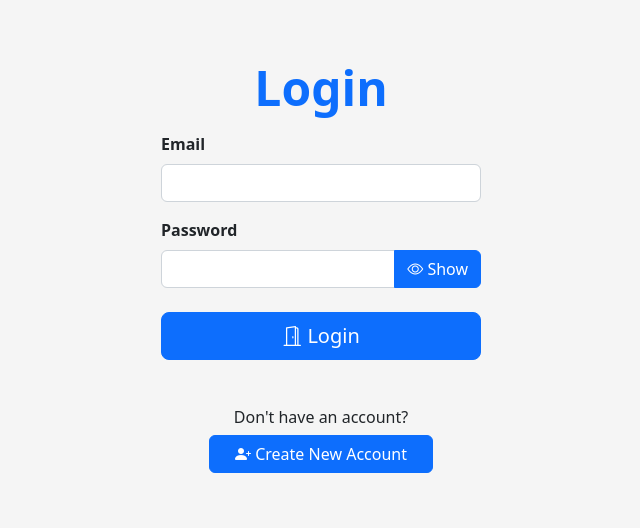
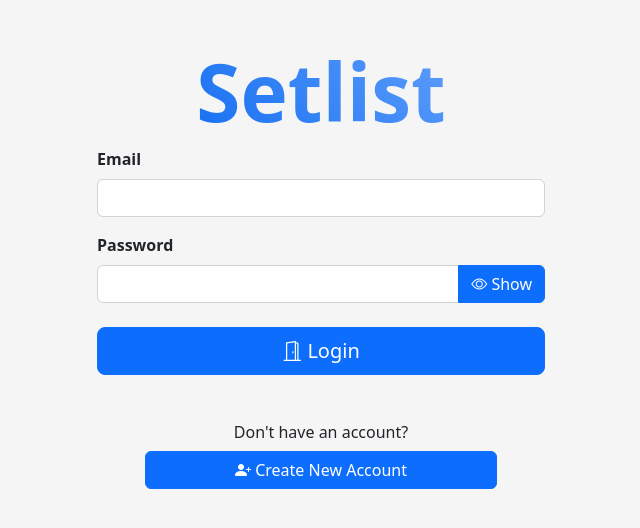
Before and after one commit to crvouga/setlist, a Nuxt app: page /login in a window 1280 px wide. Shown: the part 110-638 px from the top of the page, without its empty margins (319-959 px from the left). Built offline with nearby package versions, Linux system fonts and the light colour scheme.

Commit message:
added logo

```diff
--- /dev/null
+++ b/components/Logo.vue
@@ -0,0 +1,23 @@
+<template>
+  <h1 class="logo">Setlist</h1>
+</template>
+
+<style lang="scss">
+$primary: #0d6efd;
+
+.logo {
+  font-size: 5rem;
+  font-weight: 900;
+  background-color: $primary;
+  background-image: linear-gradient(
+    45deg,
+    darken($primary, 5%),
+    lighten($primary, 20%)
+  );
+  background-size: 100%;
+  -webkit-background-clip: text;
+  -moz-background-clip: text;
+  -webkit-text-fill-color: transparent;
+  -moz-text-fill-color: transparent;
+}
+</style>
--- a/package.json
+++ b/package.json
@@ -12,7 +12,9 @@
   "devDependencies": {
     "@types/pg": "^8.6.5",
     "kanel": "^3.1.2",
-    "nuxt": "3.0.0-rc.13"
+    "nuxt": "3.0.0-rc.13",
+    "sass": "^1.56.1",
+    "sass-loader": "^10.4.1"
   },
   "dependencies": {
     "bootstrap": "^5.2.2",
--- a/pages/login.vue
+++ b/pages/login.vue
@@ -57,12 +57,14 @@ const login = async () => {
 </script>
 <template>
   <div class="layout">
-    <main class="form-login w-100 m-auto">
-      <h1
+    <main class="form-login w-100 m-auto p-3">
+      <!-- <h1
         class="text-center mb-3 fw-bold text-primary"
         style="font-size: 3rem; font-weight: 900">
         Login
-      </h1>
+      </h1> -->
+
+      <Logo class="text-center" />
 
       <form @submit.prevent="login" class="fw-bold" novalidate>
         <!--
@@ -161,7 +163,7 @@ const login = async () => {
 
 <style>
 .form-login {
-  max-width: 320px;
+  max-width: 480px;
 }
 .layout {
   display: flex;
```
Also changed, not shown: 1 other file (tests, documents, lock files or other folders).
